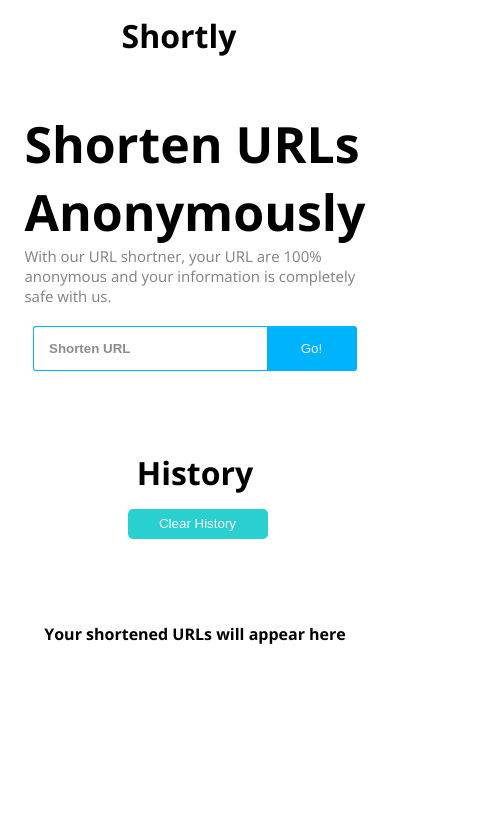
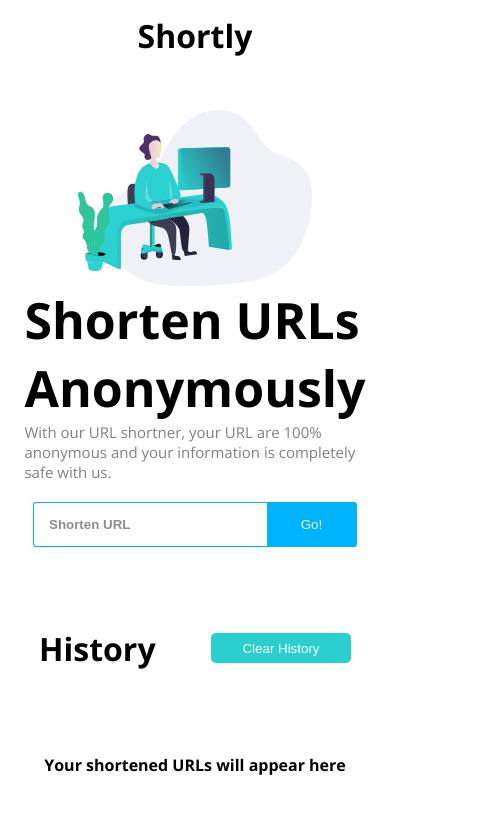
Before and after one commit to siddxharth/url-shortner, a React (Create React App) app: page / in a window 390 px wide. Shown: the top 814 px of the page, 495 px wide, since content can reach past the window. Built offline with nearby package versions, Linux system fonts and the light colour scheme.

Commit message:
Add hero img

```diff
--- a/src/components/Hero.jsx
+++ b/src/components/Hero.jsx
@@ -1,4 +1,6 @@
 import React from 'react';
+import ReactLogo from '../images/hero.svg'
+
 export default function Hero() {
   return (
     <div className='hero-container'>
@@ -6,6 +8,9 @@ export default function Hero() {
             <p className='hero-heading'>Shorten URLs Anonymously</p>
             <p className='hero-sub-heading'>With our URL shortner, your URL are 100% anonymous and your information is completely safe with us.</p>
         </div>
+        <div className='hero-right'>
+          <img src={ReactLogo} alt="hero" />
+        </div>
     </div>
   )
 }
--- a/src/components/ShortenLink.jsx
+++ b/src/components/ShortenLink.jsx
@@ -53,21 +53,21 @@ export default function ShortenLink() {
     <div>
       <div className='url-input-container'>
         <input className="url-input" type="text" id="url-input" placeholder="Shorten URL" onChange={(e) => { setText(e.target.value); }} />
-        <button className="submit-btn" type="submit" onClick={() => {setError('');handleSetData(text);}}>Go!</button>
+        <button className="submit-btn" type="submit" onClick={() => { setError(''); handleSetData(text); }}>Go!</button>
       </div>
       <div className='error-wrapper'>
-        <div className={`${error===''?'error-msg-hidden':'error-msg'}`}>
+        <div className={`${error === '' ? 'error-msg-hidden' : 'error-msg'}`}>
           {error}
-          <div className='close-btn' onClick={() => {setError('')}}>X</div>
+          <div className='close-btn' onClick={() => { setError('') }}>X</div>
         </div>
       </div>
       <div className="history-wrapper">
         <div className='history-container'>
-          <span>History</span><span><button className='clear-btn' onClick={() => { setNewList([]); setPrevURLs([]); localStorage.clear(); }}>Clear History</button></span>
+          <div>History</div><button className='clear-btn' onClick={() => { setNewList([]); setPrevURLs([]); localStorage.clear(); }}>Clear History</button>
         </div>
       </div>
       <div>
-        {newList.length===0?<div className='empty-url-list'>{"Your shortened URLs will appear here"}</div>:newList.map((url) => (
+        {newList.length === 0 ? <div className='empty-url-list'>{"Your shortened URLs will appear here"}</div> : newList.map((url) => (
           <div>
             <RecentLink key={url.code} original_link={url.original_link} short_link={url.short_link} />
           </div>
--- a/src/styles/main.css
+++ b/src/styles/main.css
@@ -47,7 +47,7 @@ body {
     color: hsl(0, 0%, 55%);
 }
 
-.error-wrapper{
+.error-wrapper {
     display: flex;
     align-items: center;
     justify-content: space-around;
@@ -55,11 +55,11 @@ body {
     padding-bottom: 40px;
 }
 
-.error-msg{
+.error-msg {
     display: flex;
     align-items: center;
     background-color: hsla(16, 100%, 50%, 0.1);
-    width: 40vw;
+    min-width: 40vw;
     line-height: 1.2rem;
     padding: 10px;
     border: 2px solid #ff4500;
@@ -69,15 +69,15 @@ body {
     justify-content: space-between;
 }
 
-.close-btn:hover{
+.close-btn:hover {
     cursor: pointer;
 }
 
-.error-msg-hidden{
+.error-msg-hidden {
     display: none;
 }
 
-.url-input-container::after{
+.url-input-container::after {
     content: '';
     background: red;
     position: absolute;
@@ -85,11 +85,11 @@ body {
     transform: translateY(-25px);
 }
 
-.url-input::placeholder{
+.url-input::placeholder {
     color: hsl(0, 0%, 55%);
 }
 
-nav{
+nav {
     display: flex;
     justify-content: space-around;
     text-align: center;
@@ -98,29 +98,28 @@ nav{
     margin-bottom: 40px;
 }
 
-nav a{
+nav a {
     color: hsl(0, 0%, 75%);
     font-weight: bold;
     text-decoration: none;
     transition: 0.2s;
 }
 
-nav a:hover{
+nav a:hover {
     color: hsl(0, 0%, 40%);
     font-weight: bold;
     transition: 0.2s;
 }
 
-.nav-icon{
+.nav-icon {
     font-size: larger;
     font-weight: bold;
     color: black;
     text-decoration: none;
-    margin-right: 2rem;
     transition: 0s;
 }
 
-.nav-Link-signup{
+.nav-Link-signup {
     background-color: hsl(180, 66%, 49%);
     color: white;
     padding: 5px 15px;
@@ -128,56 +127,71 @@ nav a:hover{
     margin-left: 15px;
 }
 
-.nav-Link-signup:hover{
+.nav-Link-signup:hover {
     color: white;
     background-color: hsl(180, 60%, 40%);
 }
 
-.Links, .login-signup{
+.Links,
+.login-signup {
     list-style: none;
     display: flex;
 }
 
-.nav-Link{
+.nav-Link {
     padding: 5px;
 }
 
-.nav-left{
+.nav-left {
     display: flex;
     align-items: center;
-    /* justify-content: space-between; */
+    justify-content: center;
 }
 
-.nav-right{
+.nav-right {
     display: flex;
     align-items: center;
-    /* justify-content: flex-end; */
+    justify-items: center;
 }
 
-.hero-container{
+.hero-container {
+    display: flex;
+    justify-content: space-around;
+    align-items: center;
+}
+
+.hero-right{
     display: flex;
     justify-content: center;
 }
 
-.hero-left{
+.hero-right img {
+    max-width: 60%;
+    aspect-ratio: 12 / 9;
+}
+
+.hero-left {
     /* display: flex; */
     flex-direction: row;
     justify-content: center;
-    align-items: flex-start;
+    align-items: center;
+    /* word-wrap: break-word; */
     margin: 0 50px;
 }
-
-.hero-heading{
+.hero-heading {
     font-size: 50px;
     font-weight: bold;
+    display: flex;
+    justify-content: center;
+    align-items: center;
 }
 
-.hero-sub-heading{
+.hero-sub-heading {
     font-size: 15px;
     color: gray;
 }
 
-.hero-cta-btn{
+.hero-cta-btn {
     height: 30px;
     width: 100px;
     border: none;
@@ -188,17 +202,17 @@ nav a:hover{
     background-color: hsl(180, 66%, 49%);
 }
 
-.hero-cta-btn:hover{
+.hero-cta-btn:hover {
     background-color: hsl(180, 60%, 40%);
 }
 
-.recent-link-wrapper{
+.recent-link-wrapper {
     display: flex;
     justify-content: center;
     align-items: center;
 }
 
-.recent-link-container{
+.recent-link-container {
     display: flex;
     justify-content: space-between;
     text-align: center;
@@ -211,14 +225,14 @@ nav a:hover{
     text-align: justify;
 }
 
-.recent-link-long{
+.recent-link-long {
     display: flex;
     font: 15px;
     align-items: center;
     word-break: break-all;
 }
 
-.recent-link-right{
+.recent-link-right {
     display: flex;
     justify-content: center;
     align-items: center;
@@ -228,7 +242,7 @@ nav a:hover{
     margin-left: 5px;
 }
 
-.copy-btn-copy{
+.copy-btn-copy {
     background: hsl(180, 66%, 49%);
     height: 30px;
     width: 70px;
@@ -237,12 +251,13 @@ nav a:hover{
     border-radius: 5px;
     margin-left: 5px;
 }
-.copy-btn-copy:hover{
+
+.copy-btn-copy:hover {
     background-color: hsl(180, 60%, 40%);
     cursor: pointer;
 }
 
-.copy-btn-copied{
+.copy-btn-copied {
     background: hsl(180, 60%, 30%);
     height: 30px;
     width: 70px;
@@ -252,7 +267,7 @@ nav a:hover{
     margin-left: 5px;
 }
 
-.history-container{
+.history-container {
     display: flex;
     justify-content: space-between;
     width: 600px;
@@ -261,26 +276,26 @@ nav a:hover{
     font-weight: bold;
 }
 
-.history-wrapper{
+.history-wrapper {
     display: flex;
     justify-content: center;
     align-items: center;
 }
 
-.clear-btn{
+.clear-btn {
     background: hsl(180, 66%, 49%);
     height: 30px;
     width: 140px;
     color: white;
     border: none;
     border-radius: 5px;
-    margin-left: 5px;
 }
-.clear-btn:hover{
+
+.clear-btn:hover {
     background-color: hsl(180, 60%, 40%);
 }
 
-.empty-url-list{
+.empty-url-list {
     display: flex;
     justify-content: center;
     align-items: center;
@@ -288,47 +303,80 @@ nav a:hover{
     font-weight: bold;
 }
 
-@media only screen and (max-width: 720px){
+@media only screen and (max-width: 880px) {
+    .hero-container{
+        display: flex;
+        justify-content: center;
+        align-items: center;
+        flex-direction: column-reverse;
+    }
+}
+
+@media only screen and (max-width: 720px) {
+
+    /* .hero-container {
+        display: flex;
+        justify-content: center;
+        flex-direction: column;
+        align-items: center;
+    } */
+
+    .url-input-container{
+        margin-top: 20px;
+    }
+
     .recent-link-container {
         display: flex;
         flex-direction: column;
     }
-  .recent-link-long{
+
+    .recent-link-long {
         display: flex;
         justify-content: center;
         text-align: center;
     }
-  .recent-link-long{
+
+    .recent-link-long {
         border-bottom: 0.5px solid #888;
         padding-bottom: 2px;
     }
-  .recent-link-right{
+
+    .recent-link-right {
         margin-top: 5px;
     }
+
     /* Remove navbar links on mobile */
-  .nav-icon{
+    .nav-icon {
         font-size: 2rem;
+        justify-content: center;
+        align-items: center;
     }
-  .nav-right{
-    display: none;
-  }
-  .Links{
+
+    .nav-right {
         display: none;
     }
 
-  .history-container{
-    display: flex;
-    flex-direction: column;
-    justify-content: center;
+    .Links {
+        display: none;
     }
 
-.history-wrapper{
+    .history-container {
+        display: flex;
+        justify-content: space-between;
+        align-items: center;
+        max-width: 80vw;
+    }
+
+    .history-wrapper {
         display: flex;
         flex-direction: column;
     }
+
+    .error-msg{
+    }
 }
 
-.footer-statistics{
+.footer-statistics {
     display: flex;
     flex-direction: column;
     justify-content: center;
@@ -336,7 +384,7 @@ nav a:hover{
     margin-top: 15px;
 }
 
-.footer-statistics p{
+.footer-statistics p {
     display: flex;
     text-align: center;
     color: #888;
```
Also changed, not shown: src/images/hero.svg (added). Lines whose indentation alone changed are shown as unchanged.
